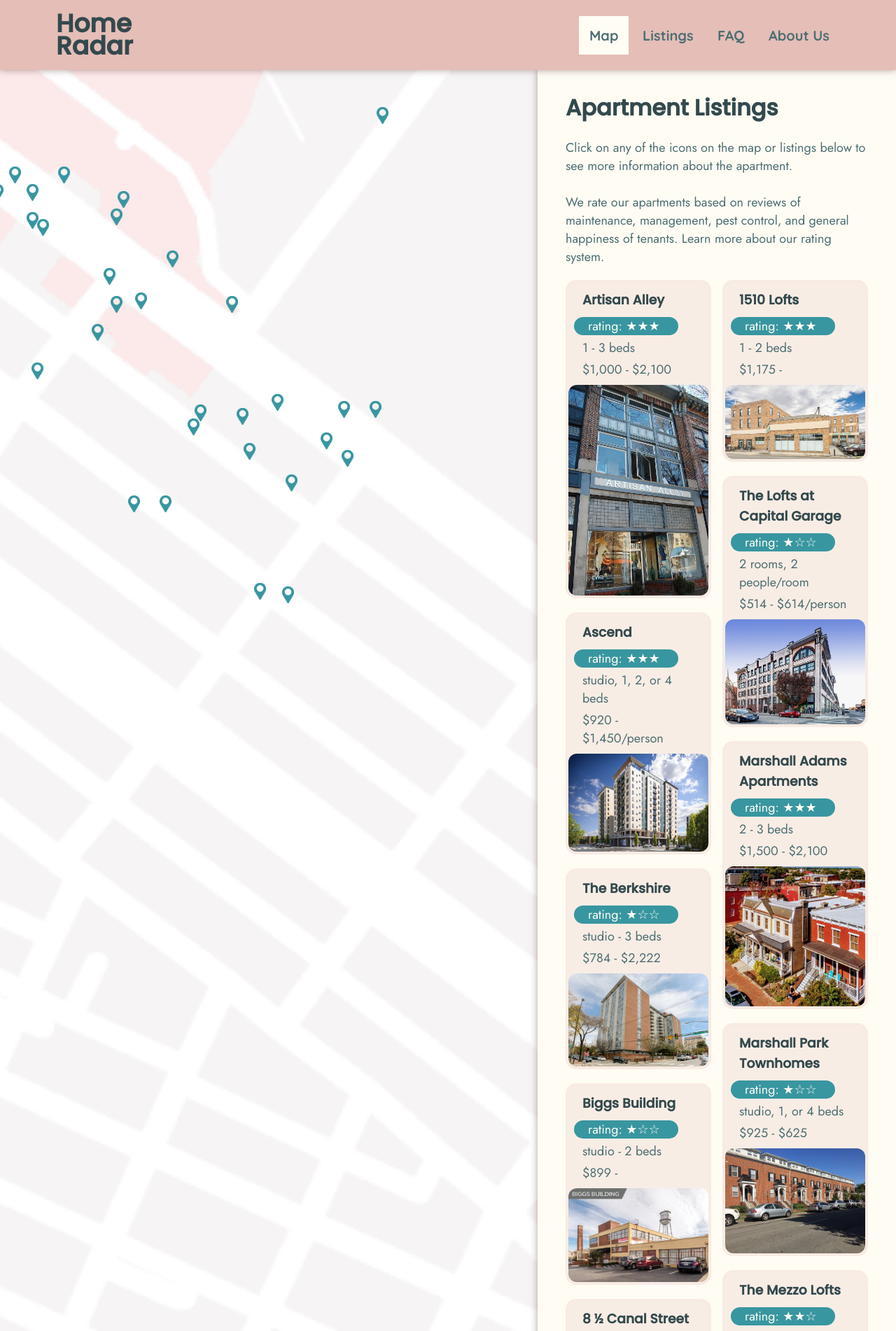
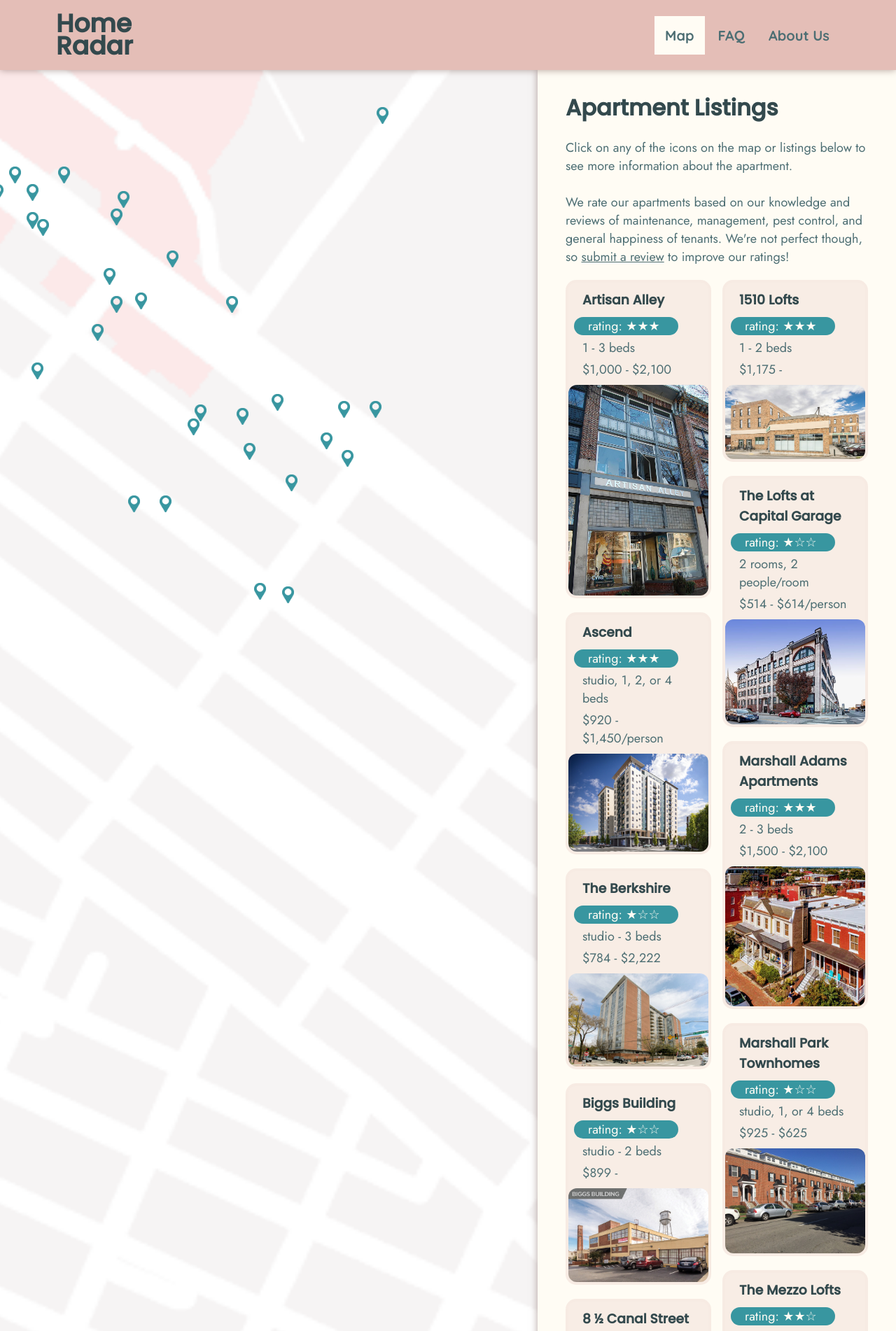
Before and after one commit to home-radar/home-radar.github.io, a Jekyll site: the page built from index.html, in a window 1280 px wide. Shown: the top 1902 px of the page at 70% size. Built offline with Jekyll 4.4.1, drawn with Linux system fonts in a browser that asks for light colours.

Commit message:
I FINISHED

```diff
--- a/_data/navigation.yml
+++ b/_data/navigation.yml
@@ -1,7 +1,7 @@
 - name: Map
   link: /
-- name: Listings
-  link: /listings.html
+# - name: Listings
+#   link: /listings.html
 - name: FAQ
   link: https://kyreefisher01.wixsite.com/home-radar/blank-2
 - name: About Us
--- a/_sass/main.scss
+++ b/_sass/main.scss
@@ -350,5 +350,42 @@
   height: 100%;
 }
 
+.problems-div-div {
+  max-width: calc(100% - 100px);
+  min-width: 200px;
+  .aaaa {
+    margin: 20px 20px;
+    margin-top: 10px;
+  }
+
+  a {
+    text-decoration: underline;
+  }
+}
+
+ul {
+  margin: 0;
+}
+
+.website-link {
+  text-decoration: underline;
+  position: relative;
+  top: 4px;
+  transition: ease .3s;
+
+  &:hover {
+    color: $dark-pink;
+  }
+}
+
+.not-it {
+  text-decoration: underline;
+  transition: ease .3s;
+
+  &:hover {
+    color: $dark-pink;
+  }
+}
+
 @import "tablet.scss",
         "phone.scss";
--- a/_sass/navigation.scss
+++ b/_sass/navigation.scss
@@ -14,14 +14,13 @@
 }
 
 .nav-buttons {
-  font-family: $quicksand;
-
   a{
     color: $dark-green-gray;
     font-size: 20px;
     padding: 15px;
     margin: 0;
     transition: ease .3s;
+    font-family: $quicksand;
 
     &:hover {
       background: $light-cream-50;
--- a/_sass/universal.scss
+++ b/_sass/universal.scss
@@ -14,6 +14,9 @@
 }
 
 a {
+  font-family: $jost;
+  font-size: 18px;
+  color: $dark-green-gray;
   text-decoration: none;
 }
 
--- a/index.html
+++ b/index.html
@@ -42,7 +42,7 @@
       <div class="base-content">
 
         <h1>Apartment Listings</h1>
-        <p> Click on any of the icons on the map or listings below to see more information about the apartment.<br><br>We rate our apartments based on reviews of maintenance, management, pest control, and general happiness of tenants. Learn more about our rating system.</p>
+        <p> Click on any of the icons on the map or listings below to see more information about the apartment.<br><br>We rate our apartments based on our knowledge and reviews of maintenance, management, pest control, and general happiness of tenants. We're not perfect though, so <a href="" target="_blank" class="not-it">submit a review</a> to improve our ratings!</p>
 
         <div class="apartment-card-container">
         {% for item in site.data.apartments %}
@@ -143,8 +143,9 @@
               {% endif %}
             </p>
           </div>
-          <p>managed by {{ item.managementCompany }}</p>
 
+          <a href="{{ item.websiteLink }}" target="_blank" class="website-link">visit their site</a>
+          <p >managed by {{ item.managementCompany }}</p>
           <p>{{ item.address }}</p>
 
           {% if item.distance != "" %}
@@ -333,11 +334,12 @@
           <hr>
           {% endif %}
 
-          <div class="table-div amenities-div">
+          <div class="table-div problems-div">
             <h3>reported problems</h3>
 
+          <div class="problems-div-div">
             {% if item.problems != "" %}
-              <a>submit a review</a>
+              <a class="aaaa not-it" href="" target="_blank">submit a review</a>
               <ul>
                 {% assign problems = item.problems | split: "," %}
 
@@ -345,9 +347,11 @@
                   <li>{{ problem }}</li>
                 {% endfor %}
               <ul>
-            {% else %}
-              <p>this apartment has no reported problems. <a>submit a review</a></p>
+              {% else %}
+              <p>this apartment has no reported problems. <a class="not-it" href="" target="_blank">submit a review</a></p>
             {% endif %}
+          </div>
+
 
 
           </div>
```
Also changed, not shown: 12 other files.
